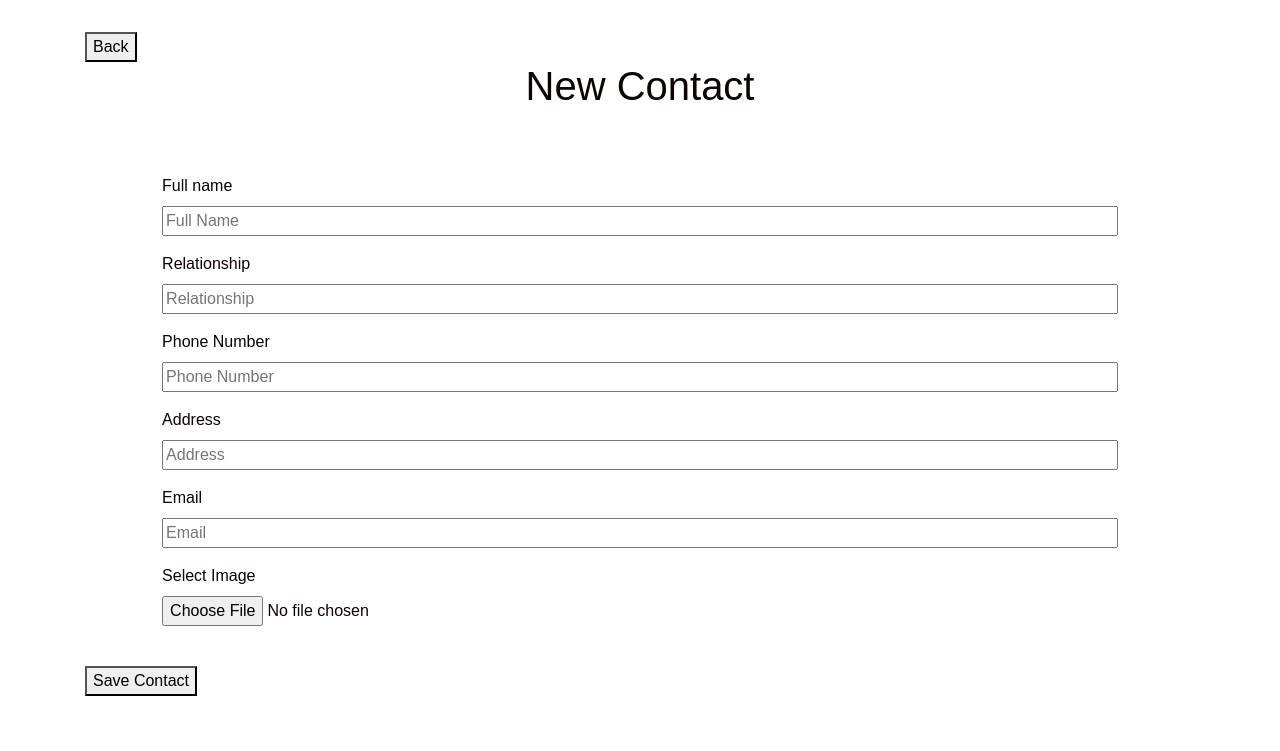
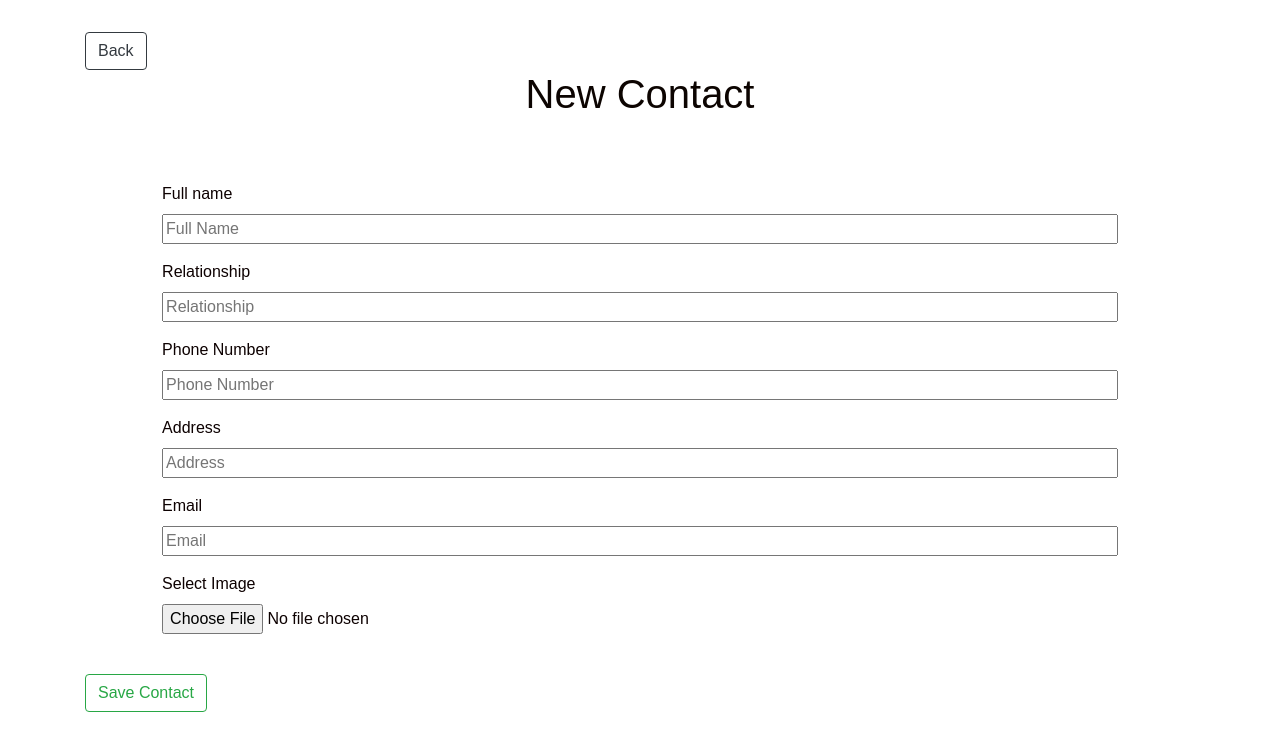
Before and after one commit to yogesh2104/ContactBook, a Django app: page /add-contact/ in a window 1280 px wide. Shown: the top 751 px of the page. Run offline with Django 3.2, Linux system fonts and the light colour scheme.

Commit message:
new work

```diff
--- a/contacts/admin.py
+++ b/contacts/admin.py
@@ -1,5 +1,5 @@
 from django.contrib import admin
 from .models import Contact
 
-# Register your models here.
+
 admin.site.register(Contact)
--- a/contacts/apps.py
+++ b/contacts/apps.py
@@ -1,4 +1,5 @@
 from django.apps import AppConfig
+
 
 
 class ContactsConfig(AppConfig):
--- a/contacts/models.py
+++ b/contacts/models.py
@@ -3,11 +3,6 @@ from django.db import models
 from sqlalchemy import false
 
 # Create your models here.
-
-
-
-
-
 
 class Contact(models.Model):
     full_name = models.CharField(max_length=250)
--- a/contacts/urls.py
+++ b/contacts/urls.py
@@ -8,3 +8,4 @@ urlpatterns = [
     path('delete/<str:pk>', views.deleteContact, name='delete'),
     path('profile/<str:pk>', views.contactProfile, name='profile')
 ]
+# Compare this snippet from contacts\urls.py:
--- a/contacts/views.py
+++ b/contacts/views.py
@@ -2,8 +2,6 @@ from pickletools import read_uint1
 import re
 from django.shortcuts import render, redirect
 from .models import Contact
-
-# Create your views here.
 
 def index(request):
     contacts = Contact.objects.all()
--- a/contactslist/asgi.py
+++ b/contactslist/asgi.py
@@ -6,7 +6,6 @@ It exposes the ASGI callable as a module-level variable named ``application``.
 For more information on this file, see
 https://docs.djangoproject.com/en/3.1/howto/deployment/asgi/
 """
-
 import os
 
 from django.core.asgi import get_asgi_application
--- a/contactslist/wsgi.py
+++ b/contactslist/wsgi.py
@@ -9,6 +9,7 @@ https://docs.djangoproject.com/en/3.1/howto/deployment/wsgi/
 
 import os
 
+
 from django.core.wsgi import get_wsgi_application
 
 os.environ.setdefault('DJANGO_SETTINGS_MODULE', 'contactslist.settings')
--- a/templates/contact-profile.html
+++ b/templates/contact-profile.html
@@ -17,7 +17,7 @@
 <body>
 		<header class="hero container">
 			<a href="/">
-				<button class="back-btn">Back</button>
+				<button class="btn btn-outline-dark">Back</button>
 			</a>
 			<div class="hero-info">
 				<img src="{{ contact.imgs.url | title }}" width="200px" height="200px" class="rounded-circle">
@@ -41,7 +41,7 @@
 		</section>
 		<a href="{% url 'edit-contact' contact.id %}">
 				<div class="edit-button">
-					<button style="text-decoration: none; background-color: black; color: #fff; height: 50px;width: 100px; border-radius: 25px;">Edit</button>
+					<button class="btn btn-outline-danger">Edit</button>
 				</div>
 		</a>
 
--- a/templates/new.html
+++ b/templates/new.html
@@ -20,7 +20,7 @@
 		<header class="hero">
 
 			<a href="/">
-				<button class="back-btn">Back</button>
+				<button class="btn btn-outline-dark">Back</button>
 			</a>
 
 			<div class="hero-info">
@@ -32,33 +32,33 @@
 			{% csrf_token %}
 			<section class="contact-info">
 				<div class="info-line form-group">
-					<label for="fn"> Full name</label>
+					<label for="fn" class="form-label"> Full name</label>
 					<input type="text" id="fn" class="type" name="fullname" placeholder="Full Name">
 				</div>
 				<div class="info-line form-group">
-					<label for="r">Relationship</label>
+					<label for="r"class="form-label">Relationship</label>
 					<input type="text" id="r" class="type" name="relationship" placeholder="Relationship">
 				</div>
 				<div class="info-line form-group">
-					<label for="pn">Phone Number</label>
+					<label for="pn" class="form-label">Phone Number</label>
 					<input type="text" id="pn" class="type" name="phone-number" placeholder="Phone Number">
 				</div>
 				<div class="info-line form-group">
-					<label for="add">Address</label>
+					<label for="add" class="form-label">Address</label>
 					<input type="text" id="add" class="type" name="address" placeholder="Address">
 				</div>
 				<div class="info-line form-group">
-					<label for="en"> Email</label>
+					<label for="en" class="form-label"> Email</label>
 					<input type="text" id="en" class="type" name="email" placeholder="Email">
 				</div>
 				<div class="info-line form-group">
-					<label for="si">Select Image</label>
+					<label for="si" class="form-label">Select Image</label>
 					<input type="file" id="si" class="type" name="image" placeholder="Image">
 				</div>
 			</section>
 			<section class="button-container">
 				<div class="update-contact">
-					<button type="submit" class="button">Save Contact</button>
+					<button type="submit" class="button btn btn-outline-success">Save Contact</button>
 				</div>
 			</section>
 		</form>
```
Also changed, not shown: contactslist/settings.py (+1 -11 lines), templates/index.html (+26 -6 lines), contacts/tests.py (line endings or trailing spaces).
